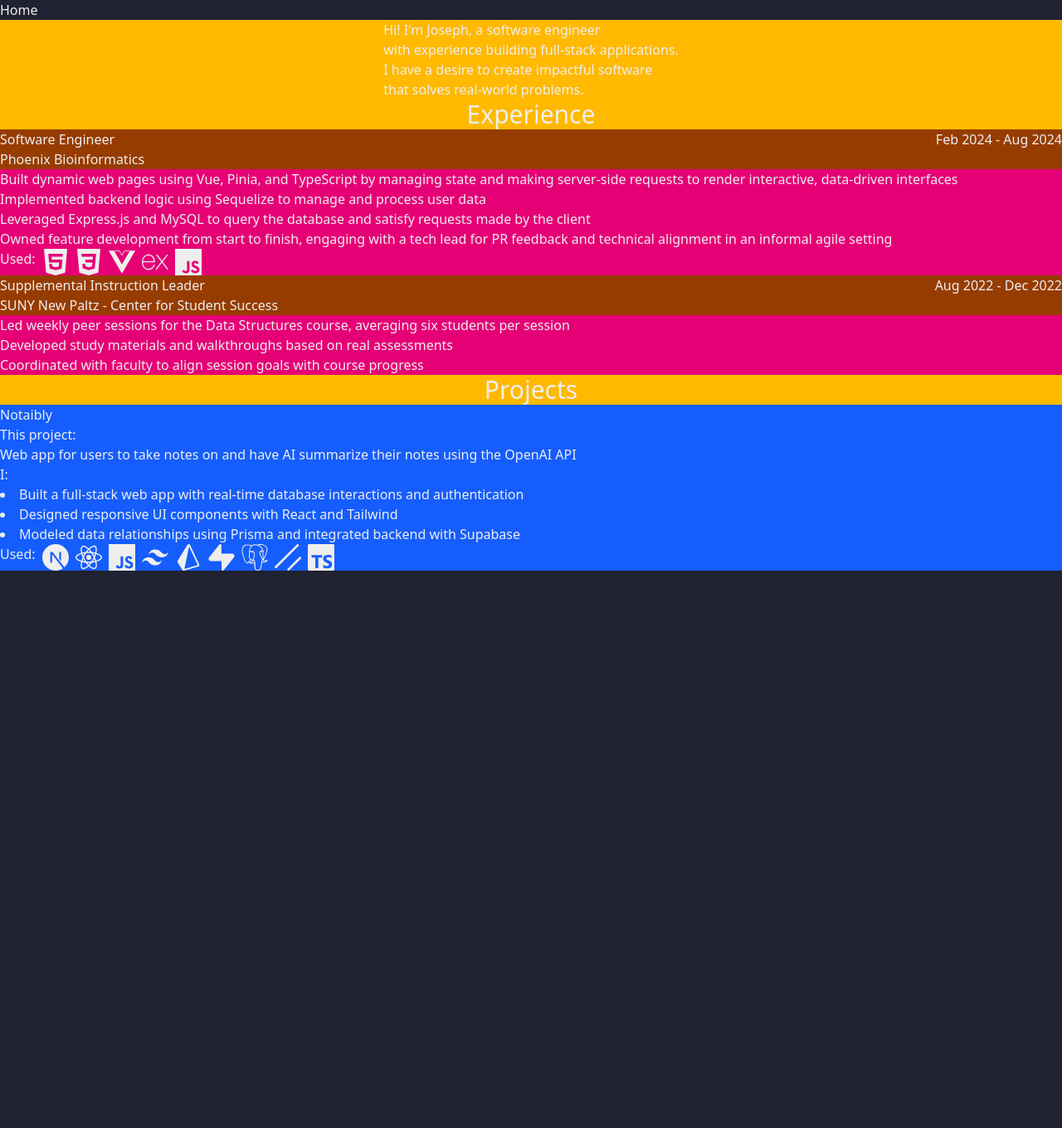
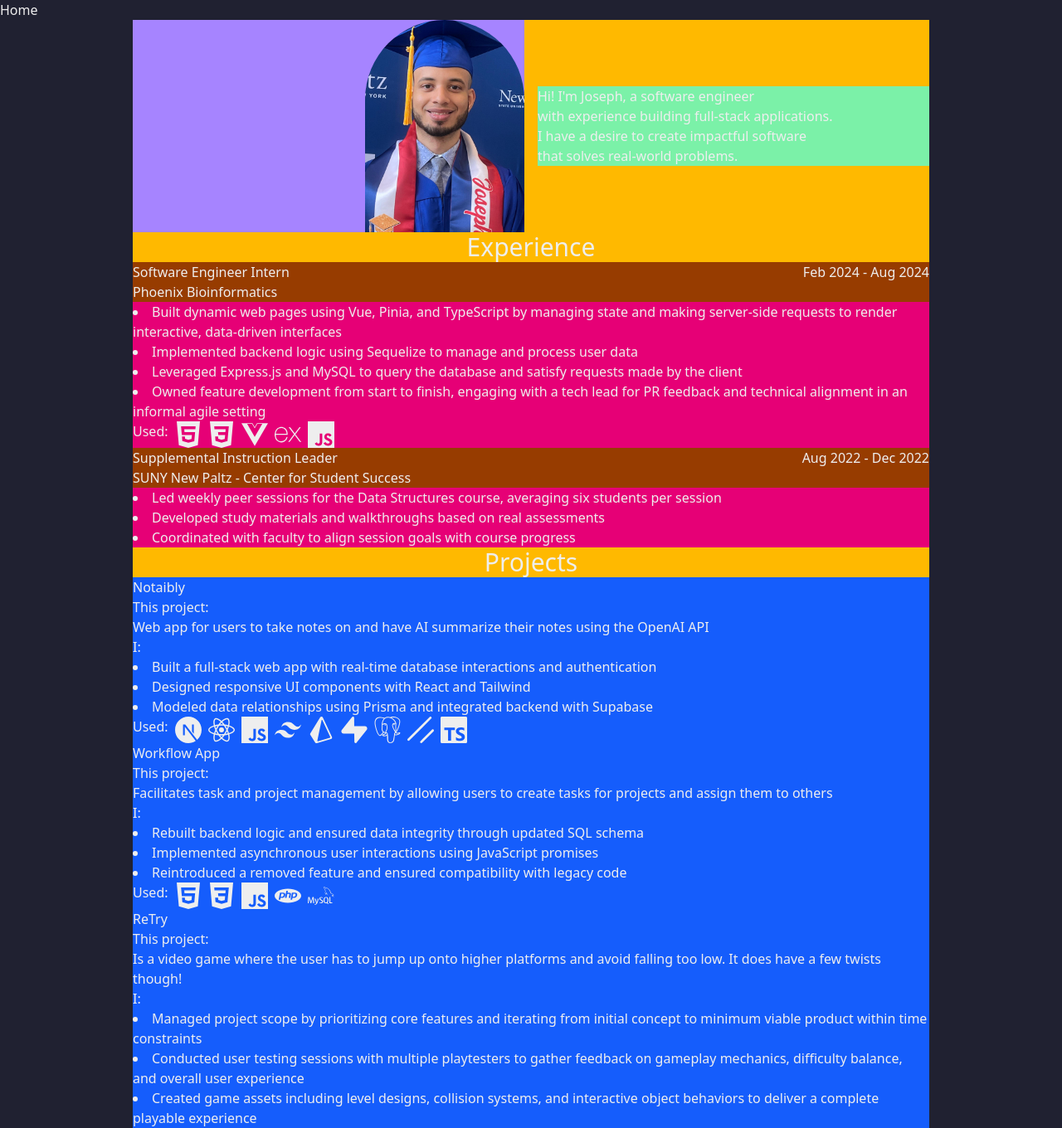
Before and after one commit to JoeArias1121/Portfolio, a React (Vite) app: page / in a window 1280 px wide. Shown: the whole page at 83% size. Before the commit the page ends 800 px from the top, so only its background shows below. Built offline with nearby package versions, Linux system fonts and the light colour scheme.

Commit message:
added more to projects and worked on top section styling

```diff
--- a/src/App.tsx
+++ b/src/App.tsx
@@ -7,7 +7,9 @@
   return (
     <div className="">
       <p>Home</p>
-      <About />
+      <div className="flex justify-center">
+        <About />
+      </div>
     </div>
   );
 }
--- a/src/components/Experience.tsx
+++ b/src/components/Experience.tsx
@@ -23,7 +23,7 @@
   ));
 
   return (
-    <div className="w-1/1 bg-pink-600">
+    <div className="flex flex-col w-1/1 bg-pink-600">
       <div className="flex justify-between bg-amber-800 w-1/1">
         <div className="flex flex-col  items-start">
           <p>{title}</p>
@@ -31,9 +31,7 @@
         </div>
         <p>{date}</p>
       </div>
-      {description.length > 0 && (
-        <ul className="list-disc pl-5">{descriptionList}</ul>
-      )}
+      {description.length > 0 && <p>{descriptionList}</p>}
       {icons && (
         <div className="flex gap-2">
           <p>Used:</p>
--- a/src/components/Project.tsx
+++ b/src/components/Project.tsx
@@ -1,14 +1,19 @@
-import { } from 'react'
-import type { IconType } from 'react-icons'
+import {} from "react";
+import type { IconType } from "react-icons";
 
 type props = {
   name: string;
   description: string;
   contributions: string[];
-  icons: IconType[];
-}
+  icons?: IconType[];
+};
 
-export default function Project({ name, description, contributions, icons }: props) {
+export default function Project({
+  name,
+  description,
+  contributions,
+  icons,
+}: props) {
   const contributionsList = contributions.map((contribution, index) => (
     <li key={index} className="">
       {contribution}
@@ -27,6 +32,7 @@
         <p>{"I: "}</p>
         <p>{contributionsList}</p>
       </div>
+      {icons && (
         <div className="flex gap-2">
           <p>Used:</p>
           <div className="flex gap-2">
@@ -35,6 +41,7 @@
             ))}
           </div>
         </div>
+      )}
     </div>
   );
 }
--- a/src/pages/about/About.tsx
+++ b/src/pages/about/About.tsx
@@ -1,20 +1,48 @@
-import { } from "react";
-import { SiHtml5, SiCss3, SiNextdotjs, SiReact, SiJavascript, SiVuedotjs, SiExpress, SiTailwindcss, SiPrisma, SiTypescript, SiSupabase, SiPostgresql, SiShadcnui } from "react-icons/si";
-import Experience from '../../components/Experience';
-import Project from '../../components/Project';
+import {} from "react";
+import {
+  SiHtml5,
+  SiCss3,
+  SiNextdotjs,
+  SiReact,
+  SiJavascript,
+  SiVuedotjs,
+  SiExpress,
+  SiTailwindcss,
+  SiPrisma,
+  SiTypescript,
+  SiSupabase,
+  SiPostgresql,
+  SiShadcnui,
+  SiPhp,
+  SiMysql,
+} from "react-icons/si";
+import Experience from "../../components/Experience";
+import Project from "../../components/Project";
+import PicOfMe from "../../assets/PicOfMe.jpg";
 
 export default function About() {
   return (
-    <div className="flex flex-col justify-center items-center bg-amber-400">
+    <div className="flex flex-col justify-center items-center w-3/4 bg-amber-400">
+      <div className="flex justify-center items-center gap-4 p-4 w-1/1">
+        <div className="flex justify-end w-1/2 bg-violet-400">
+          <img
+            src={PicOfMe}
+            alt="Picture of Joseph"
+            className="w-48 rounded-t-full"
+          />
+        </div>
+        <div className="flex justify-start w-1/2 bg-green-300">
           <p>
             Hi! I'm Joseph, a software engineer <br />
             with experience building full-stack applications. <br />
             I have a desire to create impactful software <br />
             that solves real-world problems.
           </p>
+        </div>
+      </div>
       <p className="text-3xl">Experience</p>
       <Experience
-        title={"Software Engineer"}
+        title={"Software Engineer Intern"}
         company={"Phoenix Bioinformatics"}
         date={"Feb 2024 - Aug 2024"}
         description={[
@@ -46,7 +74,40 @@
           "Designed responsive UI components with React and Tailwind",
           "Modeled data relationships using Prisma and integrated backend with Supabase",
         ]}
-        icons={[SiNextdotjs, SiReact, SiJavascript, SiTailwindcss, SiPrisma, SiSupabase, SiPostgresql, SiShadcnui, SiTypescript]}
+        icons={[
+          SiNextdotjs,
+          SiReact,
+          SiJavascript,
+          SiTailwindcss,
+          SiPrisma,
+          SiSupabase,
+          SiPostgresql,
+          SiShadcnui,
+          SiTypescript,
+        ]}
+      />
+      <Project
+        name={"Workflow App"}
+        description={
+          "Facilitates task and project management by allowing users to create tasks for projects and assign them to others"
+        }
+        contributions={[
+          "Rebuilt backend logic and ensured data integrity through updated SQL schema",
+          "Implemented asynchronous user interactions using JavaScript promises",
+          "Reintroduced a removed feature and ensured compatibility with legacy code",
+        ]}
+        icons={[SiHtml5, SiCss3, SiJavascript, SiPhp, SiMysql]}
+      />
+      <Project
+        name={"ReTry"}
+        description={
+          "Is a video game where the user has to jump up onto higher platforms and avoid falling too low. It does have a few twists though!"
+        }
+        contributions={[
+          "Managed project scope by prioritizing core features and iterating from initial concept to minimum viable product within time constraints",
+          "Conducted user testing sessions with multiple playtesters to gather feedback on gameplay mechanics, difficulty balance, and overall user experience",
+          "Created game assets including level designs, collision systems, and interactive object behaviors to deliver a complete playable experience",
+        ]}
       />
     </div>
   );
```
Also changed, not shown: src/assets/PicOfMe.jpg (added), src/assets/ReTryImage.png (added). Lines whose indentation alone changed are shown as unchanged.
